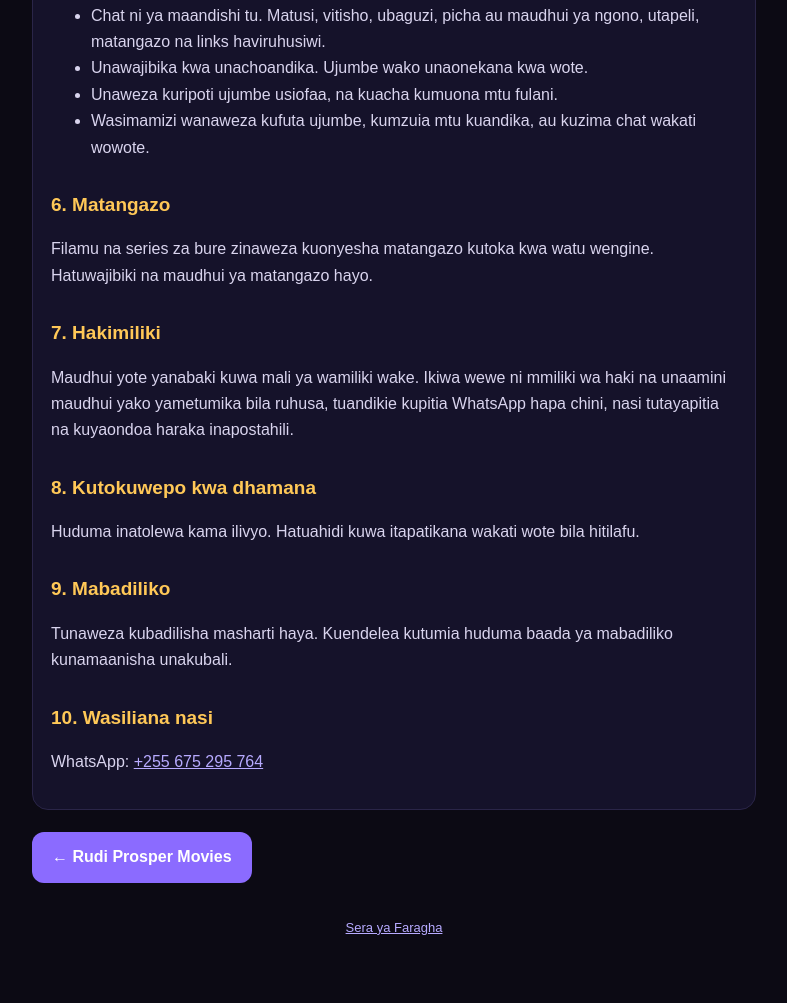
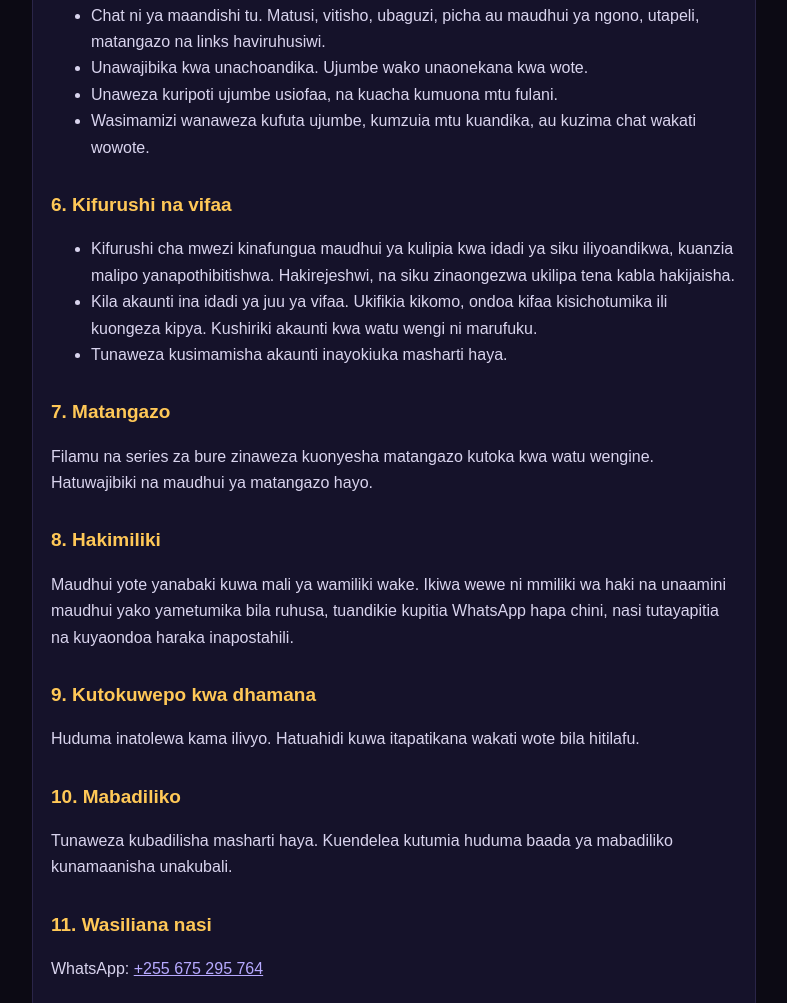
Before and after one commit to Pros0675/Pros0675.github.io, a plain HTML site: page terms.html in a window 1280 px wide. Shown: the part 911-1914 px from the top of the page, without its empty margins (246-1033 px from the left). Drawn offline with Linux system fonts and the light colour scheme.

Commit message:
Update terms.html

```diff
--- a/terms.html
+++ b/terms.html
@@ -63,19 +63,26 @@ footer{margin-top:34px;text-align:center;color:var(--muted);font-size:13px}
   <li>Wasimamizi wanaweza kufuta ujumbe, kumzuia mtu kuandika, au kuzima chat wakati wowote.</li>
 </ul>
 
-<h2>6. Matangazo</h2>
+<h2>6. Kifurushi na vifaa</h2>
+<ul>
+  <li>Kifurushi cha mwezi kinafungua maudhui ya kulipia kwa idadi ya siku iliyoandikwa, kuanzia malipo yanapothibitishwa. Hakirejeshwi, na siku zinaongezwa ukilipa tena kabla hakijaisha.</li>
+  <li>Kila akaunti ina idadi ya juu ya vifaa. Ukifikia kikomo, ondoa kifaa kisichotumika ili kuongeza kipya. Kushiriki akaunti kwa watu wengi ni marufuku.</li>
+  <li>Tunaweza kusimamisha akaunti inayokiuka masharti haya.</li>
+</ul>
+
+<h2>7. Matangazo</h2>
 <p>Filamu na series za bure zinaweza kuonyesha matangazo kutoka kwa watu wengine. Hatuwajibiki na maudhui ya matangazo hayo.</p>
 
-<h2>7. Hakimiliki</h2>
+<h2>8. Hakimiliki</h2>
 <p>Maudhui yote yanabaki kuwa mali ya wamiliki wake. Ikiwa wewe ni mmiliki wa haki na unaamini maudhui yako yametumika bila ruhusa, tuandikie kupitia WhatsApp hapa chini, nasi tutayapitia na kuyaondoa haraka inapostahili.</p>
 
-<h2>8. Kutokuwepo kwa dhamana</h2>
+<h2>9. Kutokuwepo kwa dhamana</h2>
 <p>Huduma inatolewa kama ilivyo. Hatuahidi kuwa itapatikana wakati wote bila hitilafu.</p>
 
-<h2>9. Mabadiliko</h2>
+<h2>10. Mabadiliko</h2>
 <p>Tunaweza kubadilisha masharti haya. Kuendelea kutumia huduma baada ya mabadiliko kunamaanisha unakubali.</p>
 
-<h2>10. Wasiliana nasi</h2>
+<h2>11. Wasiliana nasi</h2>
 <p>WhatsApp: <a href="https://wa.me/255675295764" target="_blank" rel="noopener">+255 675 295 764</a></p>
 </div>
 
```
